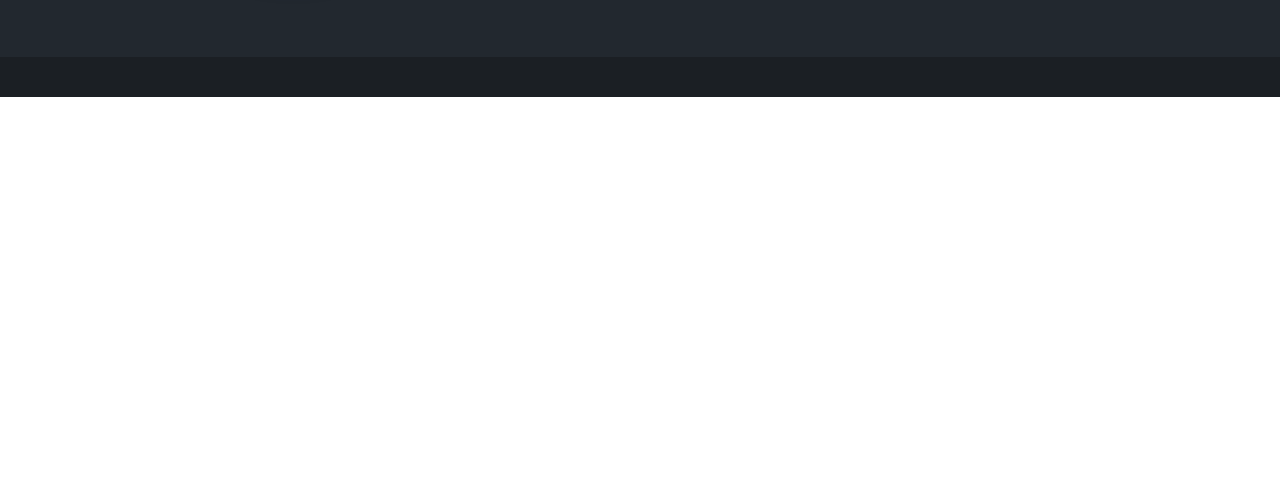
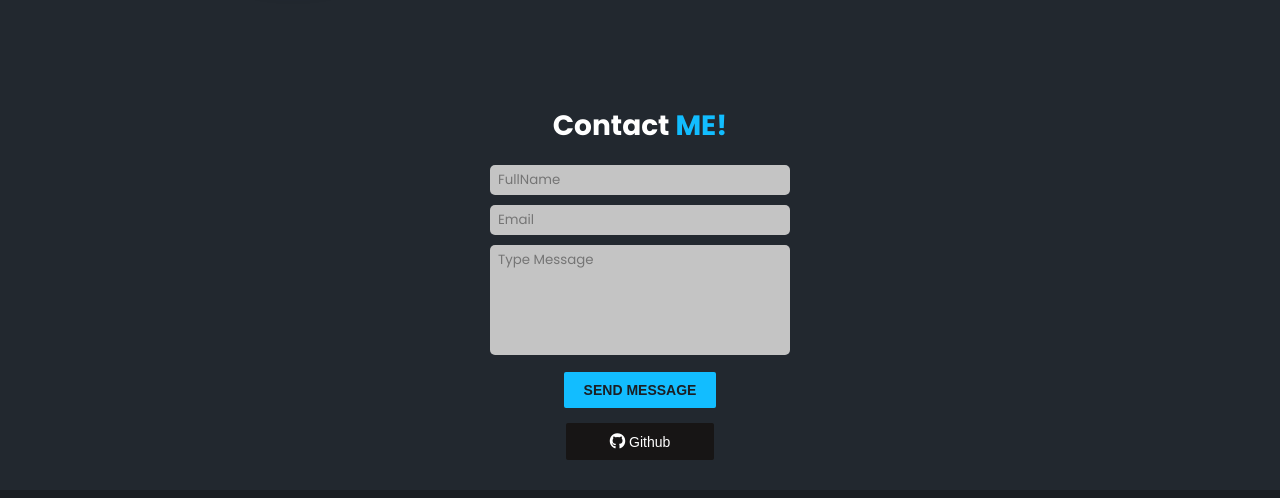
Before and after one commit to saravanakumar070707/protfolio_new, a plain HTML site: page index.html in a window 1280 px wide. Shown: the part 850-1348 px from the top of the page. Before the commit the page ends 947 px from the top, so only its background shows below. Drawn offline with Linux system fonts and the light colour scheme.

Commit message:
Update index.html

```diff
--- a/index.html
+++ b/index.html
@@ -98,7 +98,33 @@
         </section>
 
     </main>
+ <!-- Contact Section -->
+        <section class="contact-section" id="contact">
+            <h2>Contact <span>ME!</span></h2>
+            <form action="">
+                <div>
+                    <input type="text" name="name" placeholder="FullName" required>
+                </div>
+                <div>
+                    <input type="email" name="email" placeholder="Email" required>
+                </div>
+                <div>
+                    <textarea name="message" placeholder="Type Message" rows="5"></textarea>
+                </div>
+                <div>
+                    <button class="btn btn-primary">SEND MESSAGE</button>
+                </div>
+            </form>
+            <div class="contact__github">
+                <button class="btn">
+                    <a href=""https://github.com/saravanakumar070707" target="_blank">
+                        <i class="fa-brands fa-github"></i> Github
+                    </a>
+                </button>
+            </div>
+        </section>
 
+    </main>
     <footer>
 
         <div class="footer-buttons">
```
